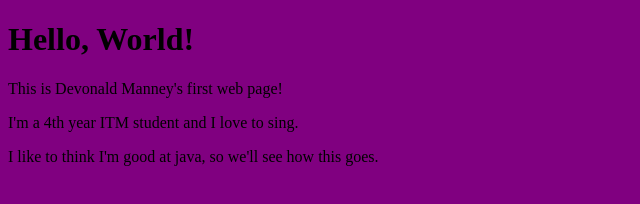
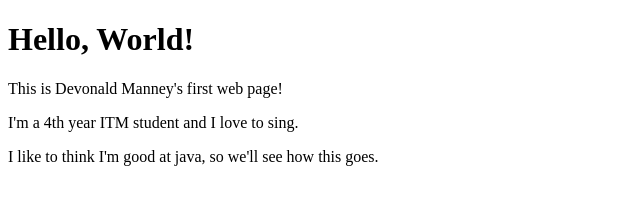
Before and after one commit to dmanney/website1, a plain HTML site: page index.html in a window 1280 px wide. Shown: the whole page, without its empty margins (0-640 px from the left). Drawn offline with Linux system fonts and the light colour scheme.

Commit message:
Removed coloring

```diff
--- a/index.html
+++ b/index.html
@@ -3,7 +3,6 @@
   <head>
     <title>Manney Lab 1</title>
   </head>
-  <body bgcolor=purple>
     <h1>Hello, World!</h1>
     <p>This is Devonald Manney's first web page!
 	<p>I'm a 4th year ITM student and I love to sing.
```
